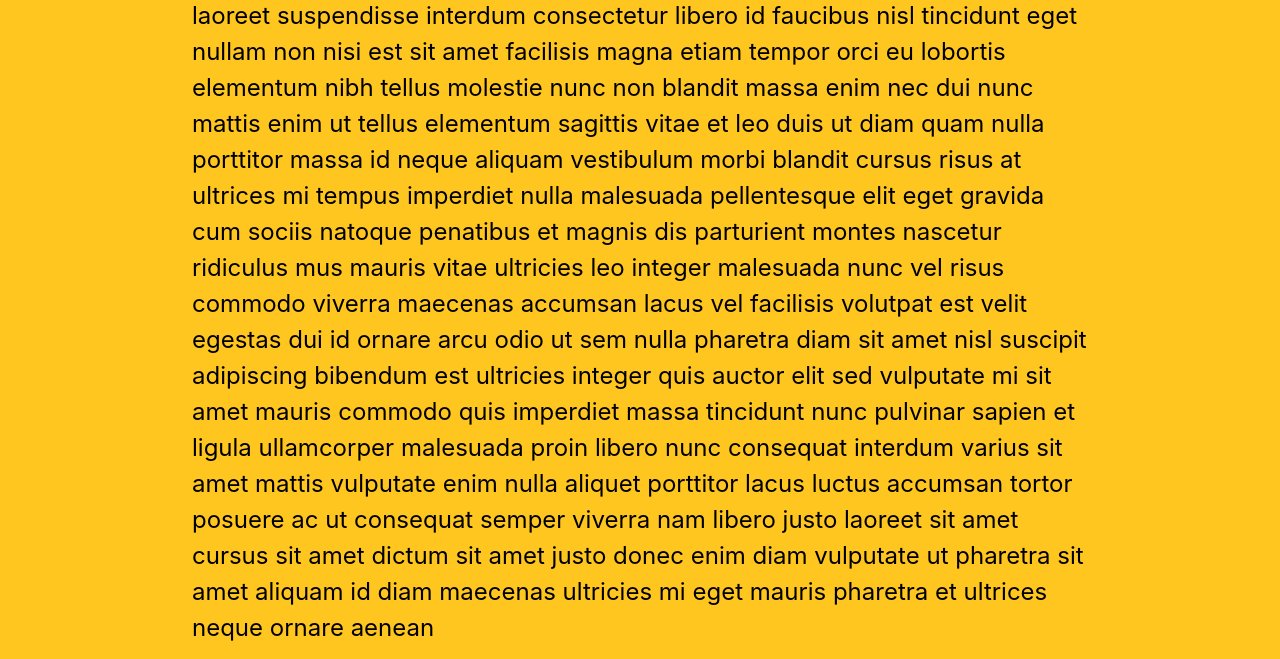
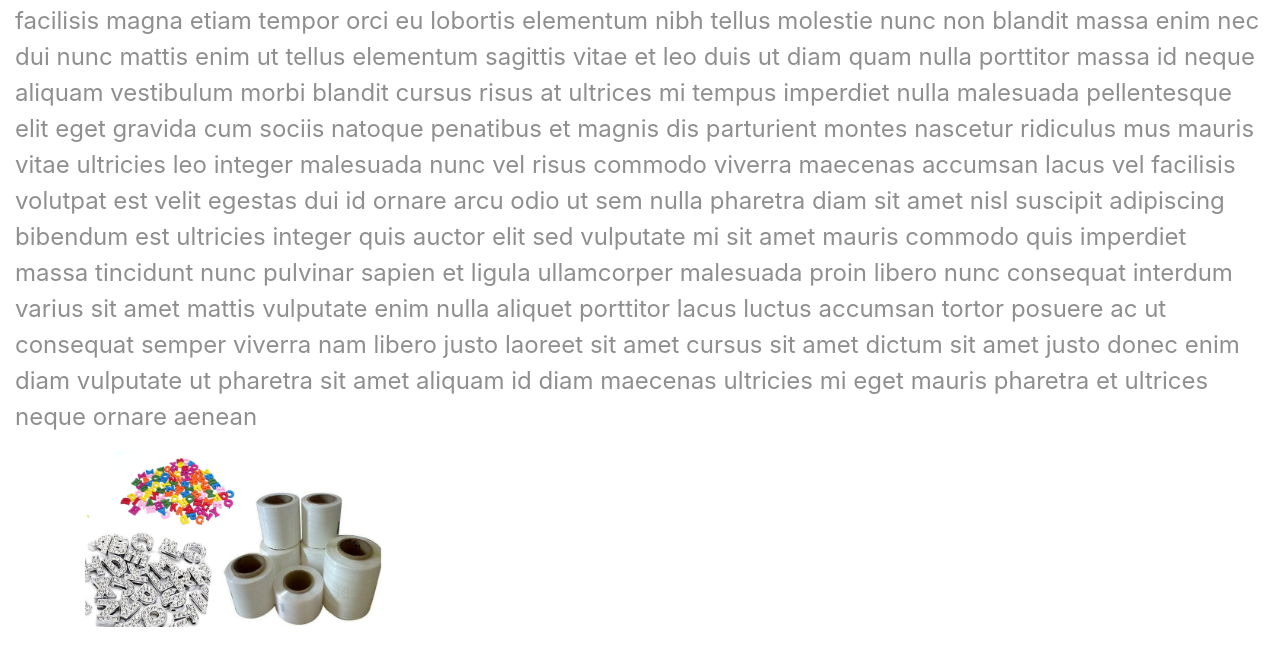
Before and after one commit to aadityasai37/Enactus-MLNC, a plain HTML site: page draft - 2/projects2.html in a window 1280 px wide. Shown: the part 177-836 px from the top of the page. Drawn offline with nearby package versions, Linux system fonts and the light colour scheme.

Commit message:
Project changed

```diff
--- a/draft - 2/css/style3.css
+++ b/draft - 2/css/style3.css
@@ -12,42 +12,32 @@ h2{
 h4{
   text-align: left;
 }
-#title {
-  background-color: #ffc620;
+.navv{
+  background-color:  #fff;
+  box-shadow: 2px 10px 25px;
+}
+/* #title {
+  background-color: #e6e600;
   color: #fff;
 
-}
+} */
 
-.container-fluid {
+/* .container-fluid {
   padding: 3% 15% 0 15%;
-  /* padding-bottom: 100px; */
-}
+  /* padding-bottom: 100px;
+} */
 
-
-
-p {
-  color: #000;
-  font-size: 1.5rem;
-  line-height: 1.5;
-}
-
-/* navigation bar */
-.container-fluid {
-  padding: 3% 15% 0 15%;
-  /* padding-bottom: 100px; */
-}
-
-.title-photo{
+/* .title-photo{
   width:100%;
   position: relative;
   bottom:100px;
-}
+} */
 .nav-pic{
   width:10%;
 }
 
 p {
-  color: #000;
+  color: #8f8f8f;
   font-size: 1.5rem;
   line-height: 1.5;
 }
@@ -70,6 +60,12 @@ p {
 /* .nav-link{
   padding: 0 10px;
 } */
+.maps{
+  text-align: center;
+  padding: 7% 10%;
+}
+
+
 #footer{
   padding: 7% 15%;
   background-color: #fff;
--- a/draft - 2/css/style4.css
+++ b/draft - 2/css/style4.css
@@ -40,6 +40,7 @@ p {
   color: #8f8f8f;
   font-size: 1.5rem;
   line-height: 1.5;
+  text-align:center;
 }
 
 /* navigation bar */
```
Also changed, not shown: draft - 2/contactus.html (+1 -0 lines).
